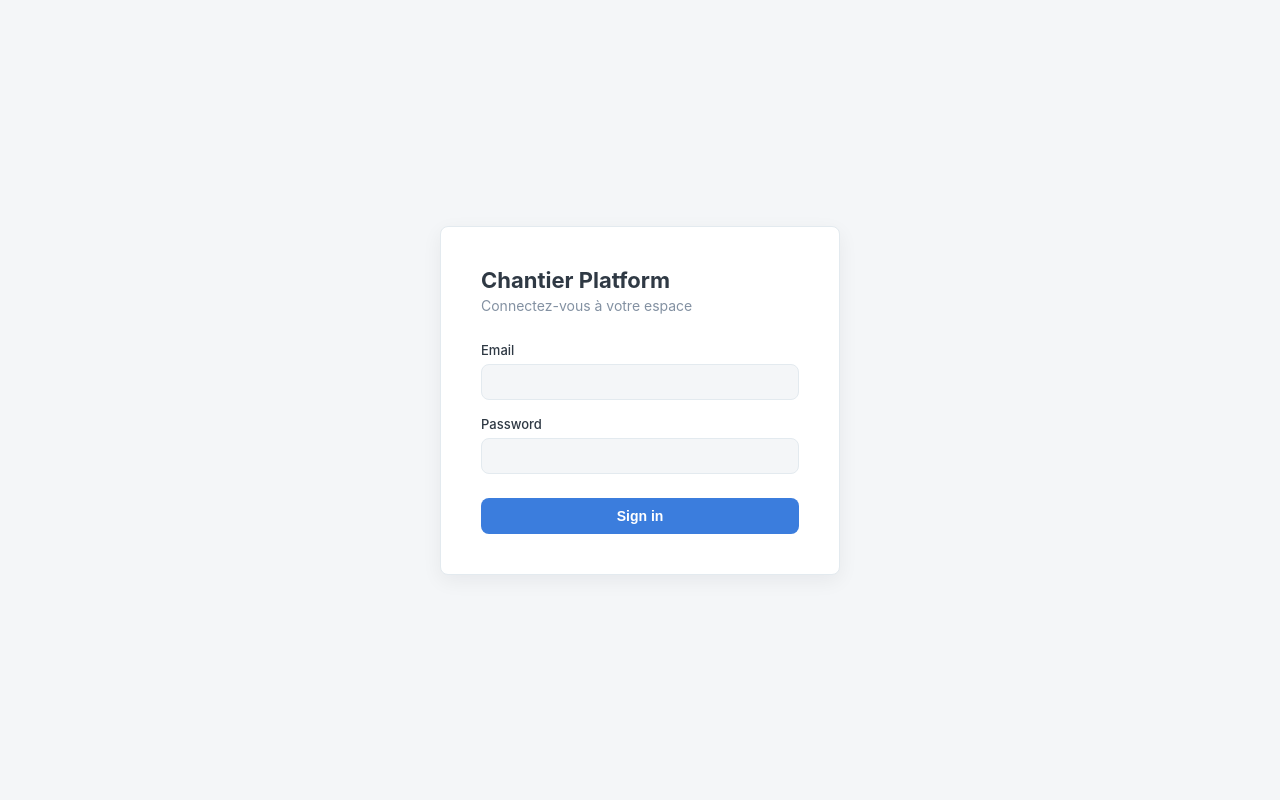
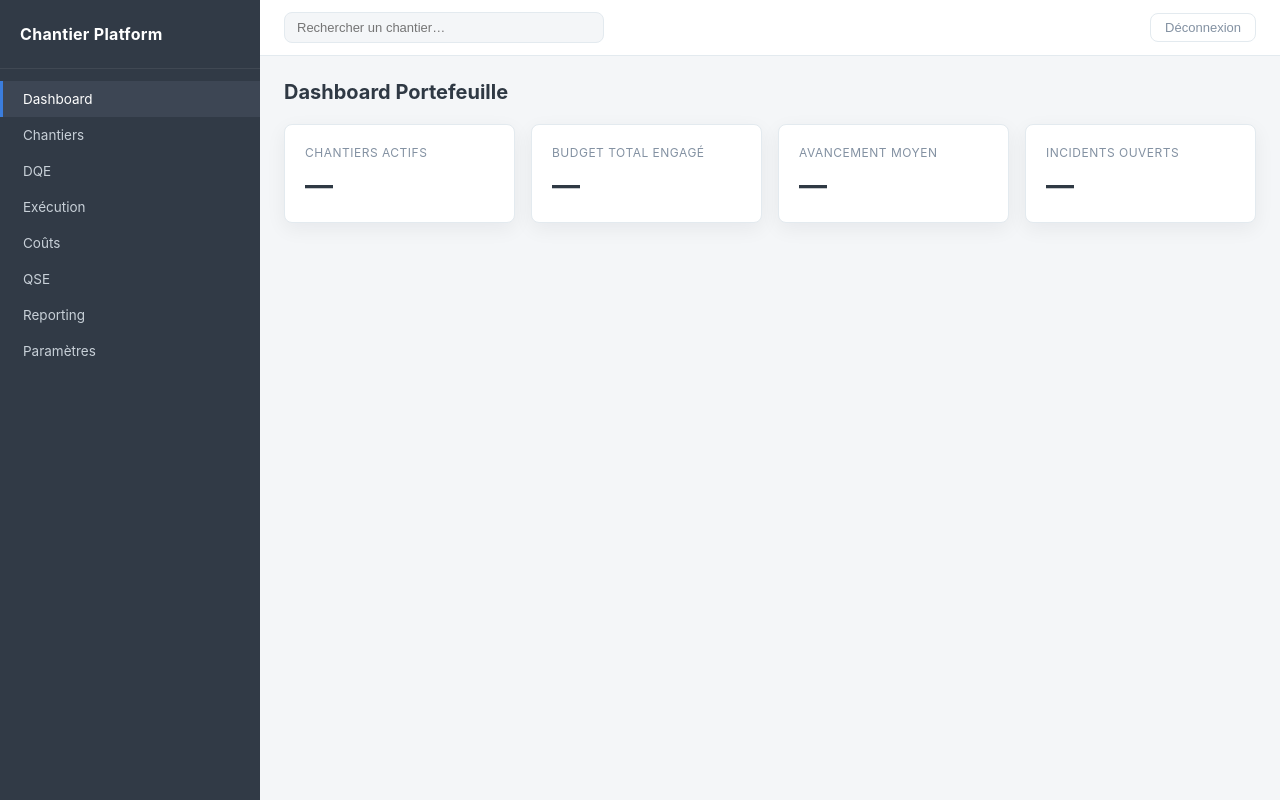
Before and after one commit to Ferie-Vincent/charles, a React (Vite) app in the folder frontend/: page / in a window 1280 px wide. Before the commit this address led to /login. Built offline with nearby package versions, Linux system fonts and the light colour scheme.

Commit message:
feat: bypass auth guard, show dashboard directly
Temporarily remove ProtectedRoute from Shell so dashboard is
accessible without login. Auth flow will be re-wired once
dashboard content is built out.

```diff
--- a/frontend/src/router.tsx
+++ b/frontend/src/router.tsx
@@ -1,20 +1,13 @@
 import { createBrowserRouter, Navigate } from 'react-router-dom';
 import type { ReactNode } from 'react';
 import AppShell from './components/layout/AppShell';
-import ProtectedRoute from './components/guards/ProtectedRoute';
 import LoginPage from './features/auth/pages/LoginPage';
 import DashboardPage from './features/dashboard/pages/DashboardPage';
 import ProjectsPage from './features/projects/pages/ProjectsPage';
 import NewProjectPage from './features/projects/pages/NewProjectPage';
-import { useAuth } from './features/auth/stores/auth-store';
 
 function Shell({ children }: { children: ReactNode }) {
-  const { isAuthenticated } = useAuth();
-  return (
-    <ProtectedRoute isAuthenticated={isAuthenticated}>
-      <AppShell>{children}</AppShell>
-    </ProtectedRoute>
-  );
+  return <AppShell>{children}</AppShell>;
 }
 
 export const router = createBrowserRouter([
```
